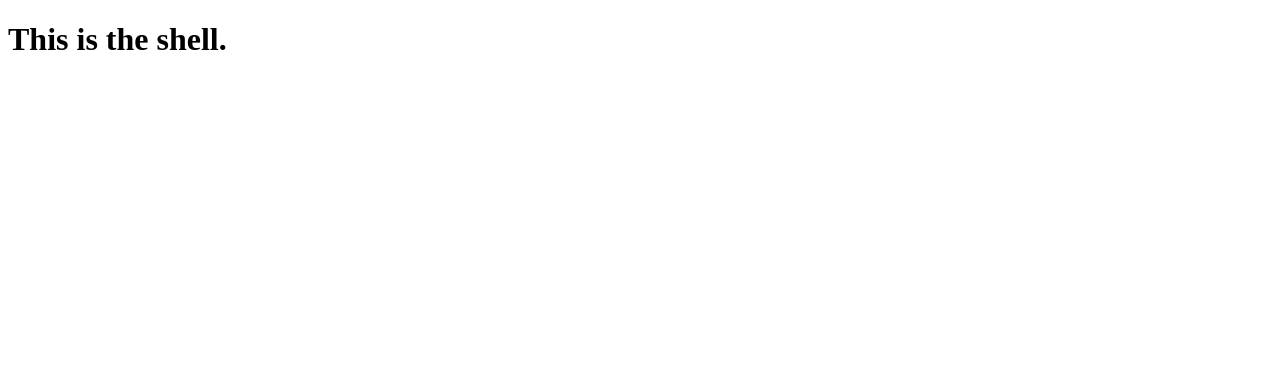
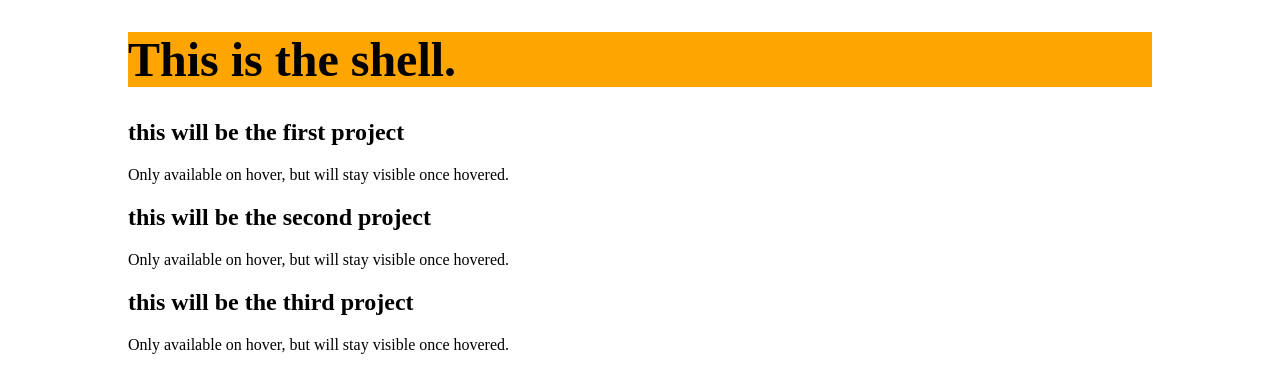
Before and after one commit to samhop87/Portfolio, a plain HTML site: page index.html in a window 1280 px wide. Drawn offline with Linux system fonts and the light colour scheme.

Commit message:
Add files via upload

```diff
--- a/index.html
+++ b/index.html
@@ -2,10 +2,23 @@
 <html>
   <head>
     <title>SamHop</title>
+    <link rel=stylesheet href="portstyles.css">
   </head>
   <body>
-    <div>
-      <h1>This is the shell.</h1>
+    <div class="content container">
+      <h1 class="title">This is the shell.</h1>
     </div>
+    <div class="project1 container">
+<h2>this will be the first project</h2>
+<p>Only available on hover, but will stay visible once hovered.</p>
+    </div>
+    <div class="project2 container">
+        <h2>this will be the second project</h2>
+        <p>Only available on hover, but will stay visible once hovered.</p>
+            </div>
+            <div class="project3 container">
+                <h2>this will be the third project</h2>
+                <p>Only available on hover, but will stay visible once hovered.</p>
+                    </div>
   </body>
 </html>
--- /dev/null
+++ b/portStyles.css
@@ -0,0 +1,13 @@
+/* SITE STYLES */
+.container {
+    width: 80vw;
+    margin: 0 auto;
+}
+
+.title {
+    font-size: 3rem;
+}
+
+.content {
+    background-color: orange;
+}
```
